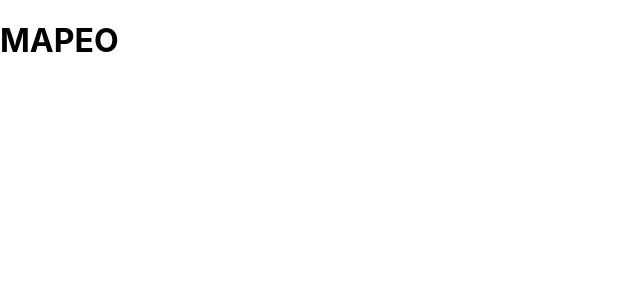
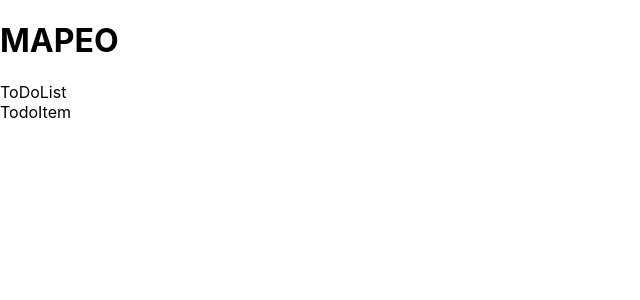
Before and after one commit to rodrigotonso/bbva-example, a React (Create React App) app: page / in a window 1280 px wide. Shown: the top 300 px of the page, without its empty margins (0-640 px from the left). Built offline with nearby package versions, Linux system fonts and the light colour scheme.

Commit message:
creat template of components todolist and todoitemx

```diff
--- a/src/components/App/App.js
+++ b/src/components/App/App.js
@@ -1,9 +1,11 @@
+import ToDoList from "../TodoList/ToDoList";
 import "./App.css";
 
 function App() {
     return (
         <>
             <h1>MAPEO</h1>
+            <ToDoList />
         </>
     );
 }
--- /dev/null
+++ b/src/components/TodoList/ToDoList.jsx
@@ -0,0 +1,13 @@
+import React from "react";
+import TodoItem from "./TodoItem/ToDoItem";
+
+const ToDoList = () => {
+    return (
+        <>
+            <div>ToDoList</div>
+            <TodoItem />
+        </>
+    );
+};
+
+export default ToDoList;
--- /dev/null
+++ b/src/components/TodoList/TodoItem/ToDoItem.jsx
@@ -0,0 +1,9 @@
+import React from 'react'
+
+const TodoItem = () => {
+  return (
+    <div>TodoItem</div>
+  )
+}
+
+export default TodoItem
```
